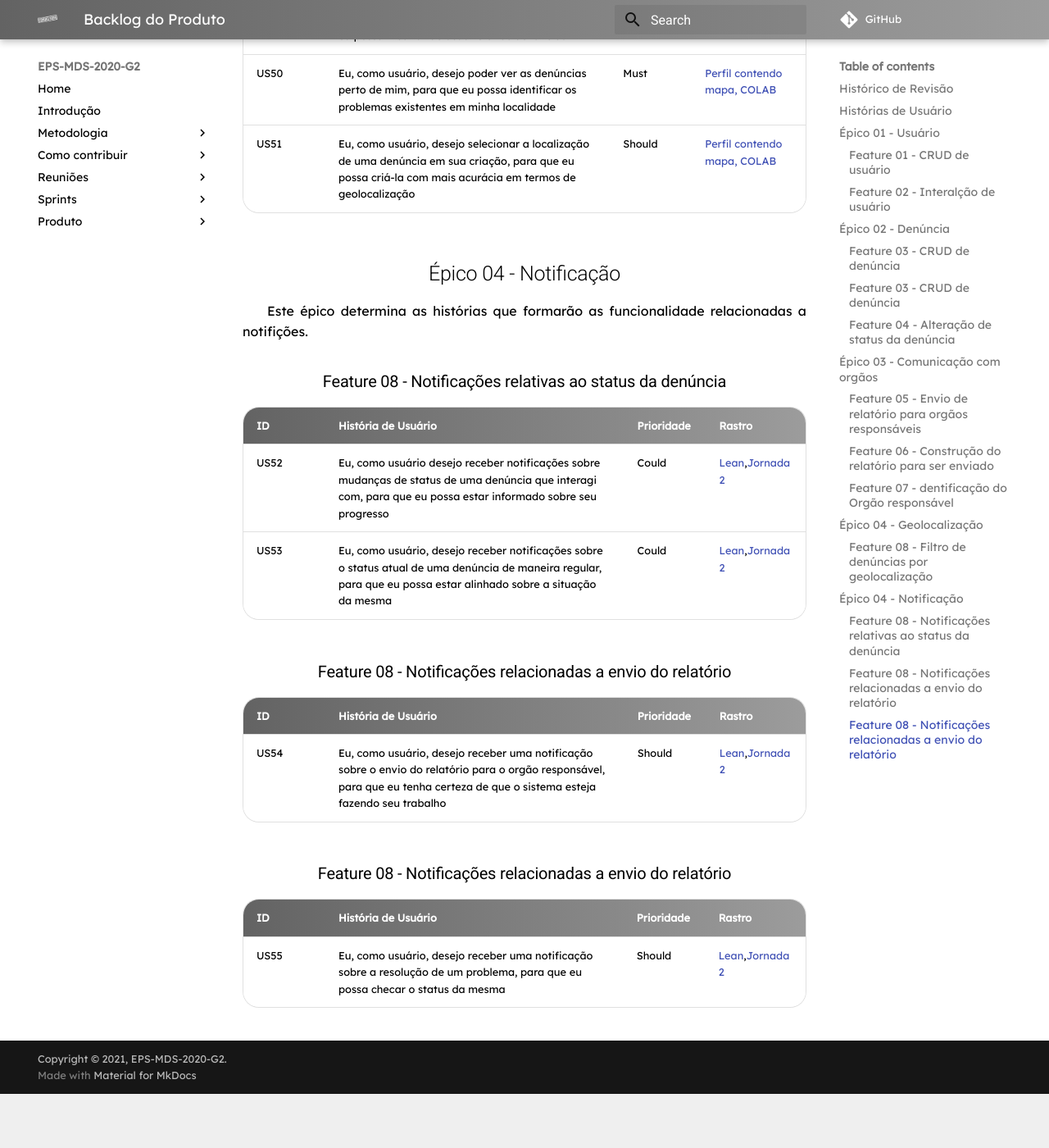
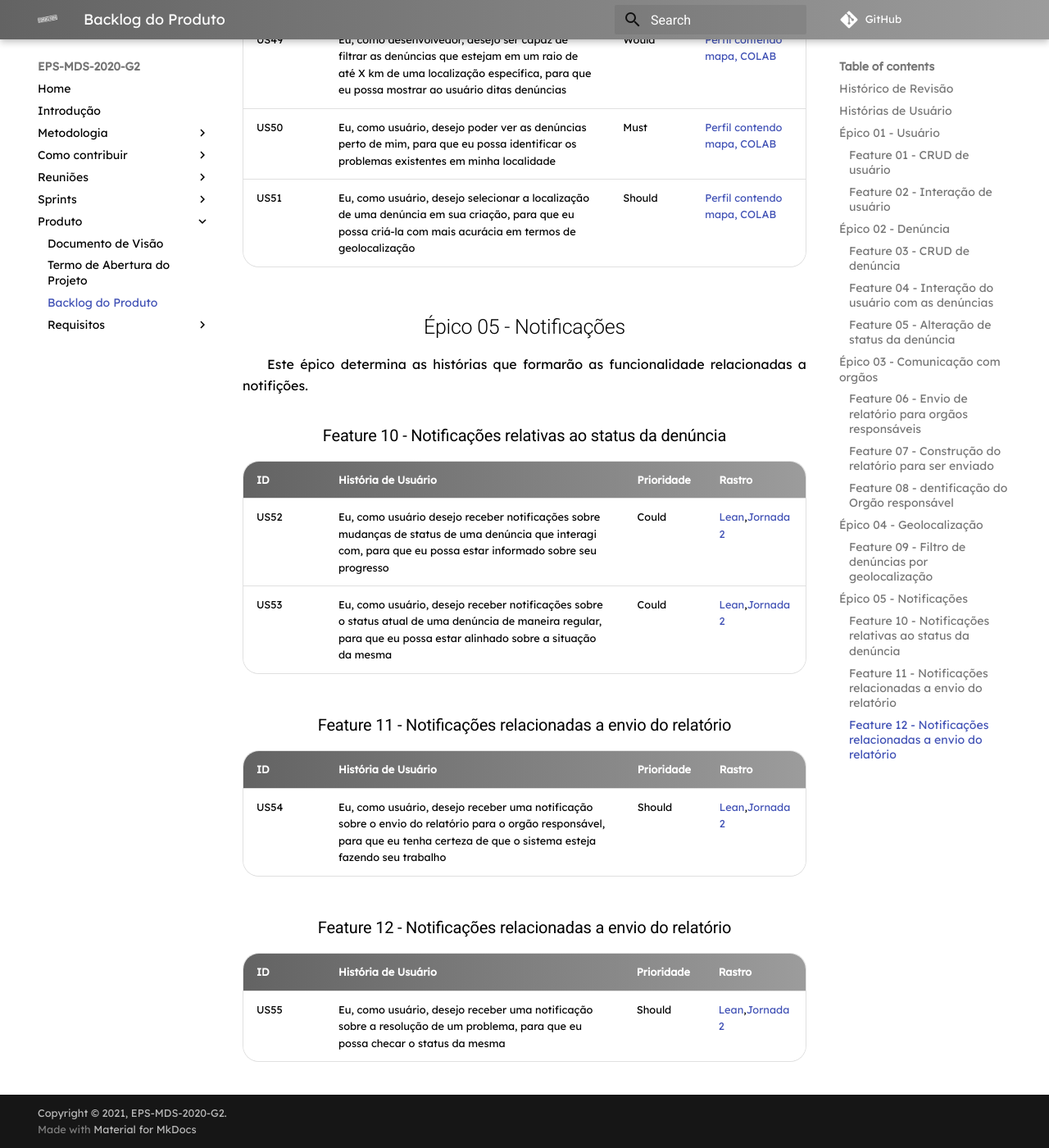
Before and after one commit to fga-eps-mds/2020.2-Eccoar, an MkDocs documentation site: the page built from docs/produto/backlogProduto.md, in a window 1280 px wide and 1400 px high, scrolled down 7131 px. Shown: the whole window at 82% size. Built offline with MkDocs 1.6.1 and Material for MkDocs 9.7.7, drawn with Linux system fonts in a browser that asks for light colours; some web fonts are replaced; comment, search, counter and statistics services are not loaded; old or Windows-style settings are respelled for this version of MkDocs; before the commit the page ends 8465 px from its top, so only the background shows below that; some of the changed text lies outside the part shown.

Commit message:
Adding documento to path and fixing list

```diff
--- a/docs/produto/backlogProduto.md
+++ b/docs/produto/backlogProduto.md
@@ -4,12 +4,13 @@
 |Autor|Mudanças|Data|Versão|
 |--|--|--|--|
 |[Luiz Henrique](https://github.com/luiz-herique)|Criação do documento; Adição de introdução, descrição do produto, objetivo do produto, e stakeholders.|03/02/21|0.1|
+|[Matheus Blanco](https://github.com/MatheusBlanco)|Ajuste de listagem de features|05/02/21|0.2|
 
 ## Histórias de Usuário
 
 ## Épico 01 - Usuário
 
-Este épico determina as histórias que formarão as funcionalidade relacionadas ao usuáriio.
+Este épico determina as histórias que formarão as funcionalidade relacionadas ao usuário.
 
 ### Feature 01 - CRUD de usuário
 
@@ -24,7 +25,7 @@ Este épico determina as histórias que formarão as funcionalidade relacionadas
 |US07|Eu, como usuário, desejo poder editar meu perfil, para que eu possa alterar informações básicas e essenciais da minha conta|Could|[Lean](https://app.mural.co/t/fgaepsmds202027717/m/fgaepsmds202027717/1613056199650/dc36dda8d33d71de5a9c01f907d758d2d2b109eb),[Brainstorm](https://miro.com/app/board/o9J_lVC-W9A=/?moveToWidget=3074457354169336052&cot=14)|
 |US08|Eu, como usuário, desejo poder deletar minha conta, caso eu deseje me desvincular do aplicativo e cerrar minhas atividades no mesmo|Could|[Lean](https://app.mural.co/t/fgaepsmds202027717/m/fgaepsmds202027717/1613056199650/dc36dda8d33d71de5a9c01f907d758d2d2b109eb),[Brainstorm](https://miro.com/app/board/o9J_lVC-W9A=/?moveToWidget=3074457354169336052&cot=14)|
 
-### Feature 02 - Interalção de usuário
+### Feature 02 - Interação de usuário
 
 |ID|História de Usuário|Prioridade|Rastro|
 |--|--|--|--|
@@ -59,7 +60,7 @@ Este épico determina as histórias que formarão as funcionalidade relacionadas
 |US28|Eu, como desenvolvedor, desejo poder acessar os dados de uma denúncia a partir de seu ID, para que eu possa focar nas informações providas na mesma|Should|[Análise do Backlog](https://docs.google.com/spreadsheets/d/1BWgLcNVli3B1-w7T_7j1X5dLGAuc9UeXKd8Q0DTE0Eg/edit#gid=0)|
 
 
-### Feature 03 - CRUD de denúncia
+### Feature 04 - Interação do usuário com as denúncias
 
 |ID|História de Usuário|Prioridade|Rastro|
 |--|--|--|--|
@@ -72,7 +73,7 @@ Este épico determina as histórias que formarão as funcionalidade relacionadas
 |US35|Eu, como usuário, desejo poder ver quais problemas foram resolvidos pelo estado, para que eu possa ter uma melhor noção do avanço da melhoria de minha comunidade|Could|[Lean](https://app.mural.co/t/fgaepsmds202027717/m/fgaepsmds202027717/1613056199650/dc36dda8d33d71de5a9c01f907d758d2d2b109eb),[brainstorm](https://miro.com/app/board/o9J_lVC-W9A=/?moveToWidget=3074457354169694144&cot=10)|
 
 
-### Feature 04 - Alteração de status da denúncia
+### Feature 05 - Alteração de status da denúncia
 
 |ID|História de Usuário|Prioridade|Rastro|
 |--|--|--|--|
@@ -113,7 +114,7 @@ Este épico determina as histórias que formarão as funcionalidade relacionadas
 
 Este épico determina as histórias que formarão as funcionalidade relacionadas a Geolocalização.
 
-### Feature 08 - Filtro de denúncias por geolocalização
+### Feature 09 - Filtro de denúncias por geolocalização
 
 |ID|História de Usuário|Prioridade|Rastro|
 |--|--|--|--|
@@ -123,24 +124,24 @@ Este épico determina as histórias que formarão as funcionalidade relacionadas
 |US50|Eu, como usuário, desejo poder ver as denúncias perto de mim, para que eu possa identificar os problemas existentes em minha localidade|Must|[Perfil contendo mapa, COLAB](https://app.colab.re/user/356534)
 |US51|Eu, como usuário, desejo selecionar a localização de uma denúncia em sua criação, para que eu possa criá-la com mais acurácia em termos de geolocalização|Should|[Perfil contendo mapa, COLAB](https://app.colab.re/user/356534)
 
-## Épico 04 - Notificação
+## Épico 05 - Notificações
 
 Este épico determina as histórias que formarão as funcionalidade relacionadas a notifições.
 
-### Feature 08 - Notificações relativas ao status da denúncia
+### Feature 10 - Notificações relativas ao status da denúncia
 
 |ID|História de Usuário|Prioridade|Rastro|
 |--|--|--|--|
 |US52|Eu, como usuário desejo receber notificações sobre mudanças de status de uma denúncia que interagi com, para que eu possa estar informado sobre seu progresso|Could|[Lean](https://app.mural.co/t/fgaepsmds202027717/m/fgaepsmds202027717/1613056199650/dc36dda8d33d71de5a9c01f907d758d2d2b109eb),[Jornada 2](https://app.mural.co/t/fgaepsmds202027717/m/fgaepsmds202027717/1613056199650/dc36dda8d33d71de5a9c01f907d758d2d2b109eb?wid=1-1590072209220)|
 |US53|Eu, como usuário, desejo receber notificações sobre o status atual de uma denúncia de maneira regular, para que eu possa estar alinhado sobre a situação da mesma|Could|[Lean](https://app.mural.co/t/fgaepsmds202027717/m/fgaepsmds202027717/1613056199650/dc36dda8d33d71de5a9c01f907d758d2d2b109eb),[Jornada 2](https://app.mural.co/t/fgaepsmds202027717/m/fgaepsmds202027717/1613056199650/dc36dda8d33d71de5a9c01f907d758d2d2b109eb?wid=1-1590072209220)|
 
-### Feature 08 - Notificações relacionadas a envio do relatório
+### Feature 11 - Notificações relacionadas a envio do relatório
 
 |ID|História de Usuário|Prioridade|Rastro|
 |--|--|--|--|
 |US54|Eu, como usuário, desejo receber uma notificação sobre o envio do relatório para o orgão responsável, para que eu tenha certeza de que o sistema esteja fazendo seu trabalho|Should|[Lean](https://app.mural.co/t/fgaepsmds202027717/m/fgaepsmds202027717/1613056199650/dc36dda8d33d71de5a9c01f907d758d2d2b109eb),[Jornada 2](https://app.mural.co/t/fgaepsmds202027717/m/fgaepsmds202027717/1613056199650/dc36dda8d33d71de5a9c01f907d758d2d2b109eb?wid=1-1590072209220)|
 
-### Feature 08 - Notificações relacionadas a envio do relatório
+### Feature 12 - Notificações relacionadas a envio do relatório
 
 |ID|História de Usuário|Prioridade|Rastro|
 |--|--|--|--|
--- a/mkdocs.yml
+++ b/mkdocs.yml
@@ -66,6 +66,7 @@ pages:
   - Produto:
       - Documento de Visão: "produto/documento-visao.md"
       - Termo de Abertura do Projeto: "produto/tap.md"
+      - Backlog do Produto: "produto/backlogProduto.md"
       - Requisitos:
           - Requisitos questionário: "produto/requisitos/requisitosQuestionario.md"
           - Requisitos benchmarking: "produto/requisitos/benchmarking.md"
```
Also changed, not shown: other parts of docs/produto/backlogProduto.md (+3 -3 lines).
